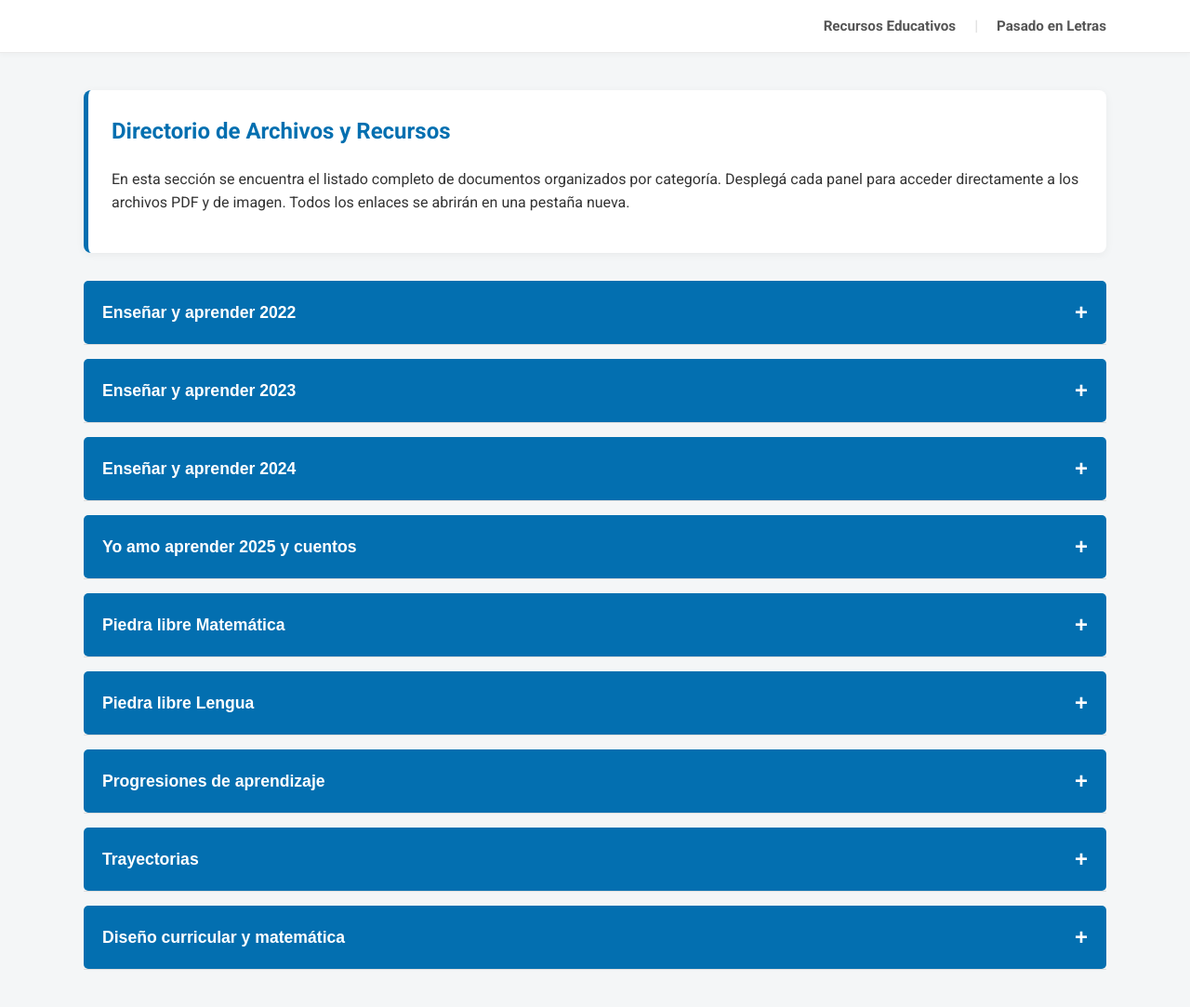
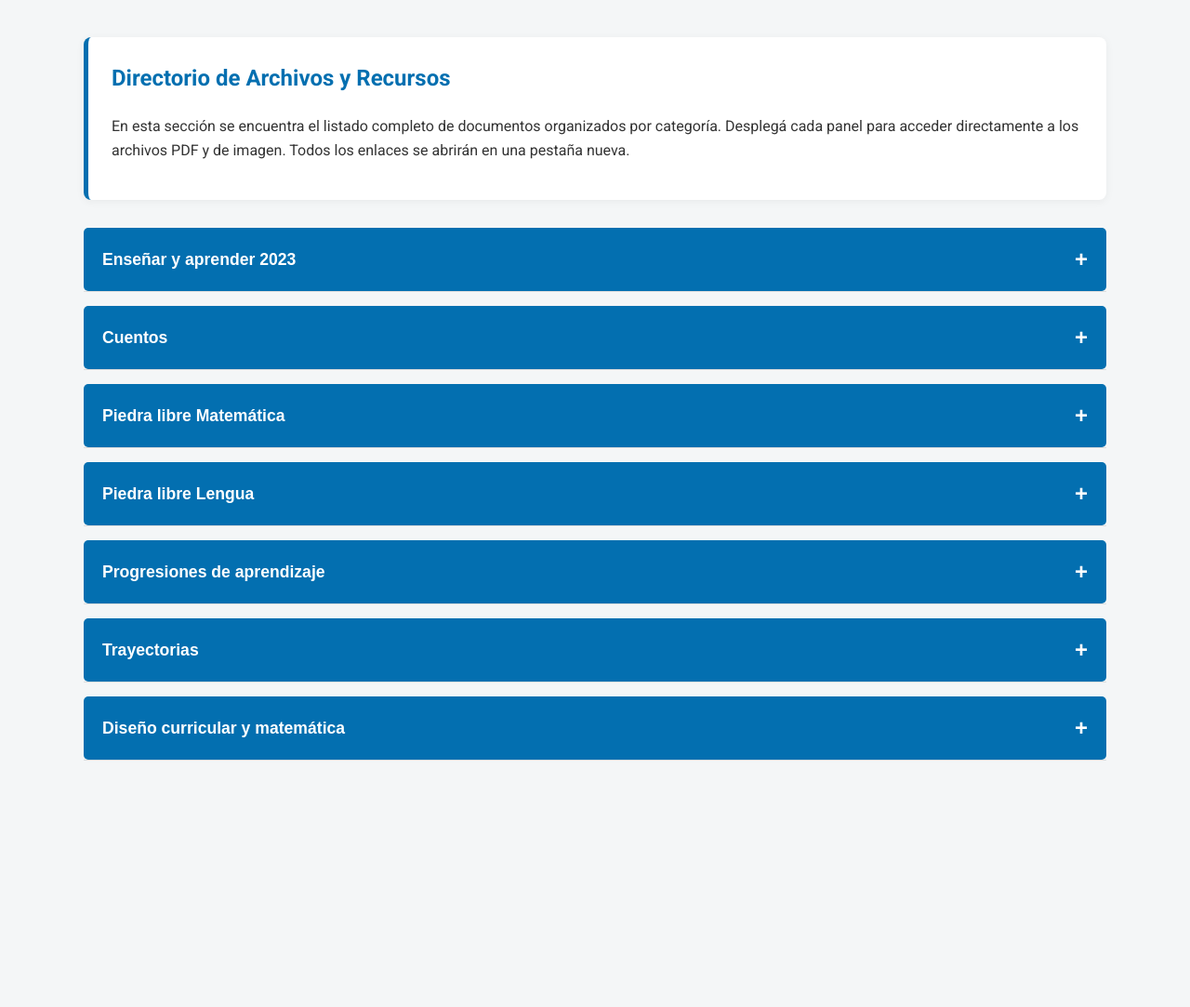
Before and after one commit to escolar1302/elventanauta, a plain HTML site: page index.html in a window 1280 px wide. Shown: the whole page at 93% size. After the commit the page ends 858 px from the top, so only its background shows below. Drawn offline with Linux system fonts and the light colour scheme.

Commit message:
Actualizo el index

```diff
--- a/index.html
+++ b/index.html
@@ -124,17 +124,6 @@
     </style>
 </head>
 <body id="inicio">
-<header style="background-color: white; border-bottom: 1px solid #eaeaea; padding: 15px 0; position: sticky; top: 0; z-index: 1000; box-shadow: 0 2px 5px rgba(0,0,0,0.03);">
-    <nav style="max-width: 1100px; margin: 0 auto; padding: 0 20px; display: flex; justify-content: flex-end; align-items: center; gap: 20px; font-family: 'Roboto', sans-serif;">
-        <a href="index.html" style="color: #555; text-decoration: none; font-size: 0.95rem; font-weight: 700; transition: color 0.3s ease;" onmouseover="this.style.color='#036fb0'" onmouseout="this.style.color='#555'">
-            Recursos Educativos
-        </a>
-        <span style="color: #ddd;">|</span>
-        <a href="pasado.html" style="color: #555; text-decoration: none; font-size: 0.95rem; font-weight: 700; transition: color 0.3s ease;" onmouseover="this.style.color='#036fb0'" onmouseout="this.style.color='#555'">
-            Pasado en Letras
-        </a>
-    </nav>
-</header>
 
 
     <div class="container">
@@ -142,31 +131,6 @@
         <div class="introduccion">
             <h2 style="margin-top:0; color:var(--color-principal)">Directorio de Archivos y Recursos</h2>
             <p>En esta sección se encuentra el listado completo de documentos organizados por categoría. Desplegá cada panel para acceder directamente a los archivos PDF y de imagen. Todos los enlaces se abrirán en una pestaña nueva.</p>
-        </div>
-
-        <button class="accordion">Enseñar y aprender 2022</button>
-        <div class="panel">
-            <h3 class="eje-nombre">Tomo 1</h3>
-            <div class="grid-enlaces">
-                <a href="jorge/ensenaryaprender/tomo1/1grado.pdf" target="_blank" class="btn-link">1grado.pdf</a>
-                <a href="jorge/ensenaryaprender/tomo1/2grado.pdf" target="_blank" class="btn-link">2grado.pdf</a>
-                <a href="jorge/ensenaryaprender/tomo1/3grado.pdf" target="_blank" class="btn-link">3grado.pdf</a>
-                <a href="jorge/ensenaryaprender/tomo1/4grado.pdf" target="_blank" class="btn-link">4grado.pdf</a>
-                <a href="jorge/ensenaryaprender/tomo1/5grado.pdf" target="_blank" class="btn-link">5grado.pdf</a>
-                <a href="jorge/ensenaryaprender/tomo1/6grado.pdf" target="_blank" class="btn-link">6grado.pdf</a>
-                <a href="jorge/ensenaryaprender/tomo1/7grado.pdf" target="_blank" class="btn-link">7grado.pdf</a>
-            </div>
-
-            <h3 class="eje-nombre">Tomo 2</h3>
-            <div class="grid-enlaces">
-                <a href="jorge/ensenaryaprender/tomo2/1grado.pdf" target="_blank" class="btn-link">1grado.pdf</a>
-                <a href="jorge/ensenaryaprender/tomo2/2grado.pdf" target="_blank" class="btn-link">2grado.pdf</a>
-                <a href="jorge/ensenaryaprender/tomo2/3grado.pdf" target="_blank" class="btn-link">3grado.pdf</a>
-                <a href="jorge/ensenaryaprender/tomo2/4grado.pdf" target="_blank" class="btn-link">4grado.pdf</a>
-                <a href="jorge/ensenaryaprender/tomo2/5grado.pdf" target="_blank" class="btn-link">5grado.pdf</a>
-                <a href="jorge/ensenaryaprender/tomo2/6grado.pdf" target="_blank" class="btn-link">6grado.pdf</a>
-                <a href="jorge/ensenaryaprender/tomo2/7grado.pdf" target="_blank" class="btn-link">7grado.pdf</a>
-            </div>
         </div>
 
         <button class="accordion">Enseñar y aprender 2023</button>
@@ -182,37 +146,13 @@
             </div>
         </div>
 
-        <button class="accordion">Enseñar y aprender 2024</button>
+        <button class="accordion">Cuentos</button>
         <div class="panel">
-            <div class="grid-enlaces" style="margin-top: 20px;">
-                <a href="jorge/ensenaryaprender/ensenaryaprender2024/EyA_2024_1G.pdf" target="_blank" class="btn-link">EyA_2024_1G.pdf</a>
-                <a href="jorge/ensenaryaprender/ensenaryaprender2024/EyA_2024_2G.pdf" target="_blank" class="btn-link">EyA_2024_2G.pdf</a>
-                <a href="jorge/ensenaryaprender/ensenaryaprender2024/EyA_2024_3G.pdf" target="_blank" class="btn-link">EyA_2024_3G.pdf</a>
-                <a href="jorge/ensenaryaprender/ensenaryaprender2024/EyA_2024_4G.pdf" target="_blank" class="btn-link">EyA_2024_4G.pdf</a>
-                <a href="jorge/ensenaryaprender/ensenaryaprender2024/EyA_2024_5G.pdf" target="_blank" class="btn-link">EyA_2024_5G.pdf</a>
-                <a href="jorge/ensenaryaprender/ensenaryaprender2024/EyA_2024_6G.pdf" target="_blank" class="btn-link">EyA_2024_6G.pdf</a>
-                <a href="jorge/ensenaryaprender/ensenaryaprender2024/EyA_2024_7G.pdf" target="_blank" class="btn-link">EyA_2024_7G.pdf</a>
-            </div>
-        </div>
-
-        <button class="accordion">Yo amo aprender 2025 y cuentos</button>
-        <div class="panel">
-            <h3 class="eje-nombre">Recursos Principales</h3>
+            <h3 class="eje-nombre">Cuentos (PDFs)</h3>
             <div class="grid-enlaces">
                 <a href="jorge/yaa/cuentos-en-la-selva.pdf" target="_blank" class="btn-link">cuentos-en-la-selva.pdf</a>
                 <a href="jorge/yaa/dos-cuentos-con-3-deseos.pdf" target="_blank" class="btn-link">dos-cuentos-con-3-deseos.pdf</a>
                 <a href="jorge/yaa/relatos-de-viajes-extraordinarios.pdf" target="_blank" class="btn-link">relatos-de-viajes-extraordinarios.pdf</a>
-                <a href="jorge/yaa/yaa1.pdf" target="_blank" class="btn-link">yaa1.pdf</a>
-                <a href="jorge/yaa/yaa2.pdf" target="_blank" class="btn-link">yaa2.pdf</a>
-                <a href="jorge/yaa/yaa3.pdf" target="_blank" class="btn-link">yaa3.pdf</a>
-                <a href="jorge/yaa/yaa4.pdf" target="_blank" class="btn-link">yaa4.pdf</a>
-                <a href="jorge/yaa/yaa5.pdf" target="_blank" class="btn-link">yaa5.pdf</a>
-                <a href="jorge/yaa/yaa6.pdf" target="_blank" class="btn-link">yaa6.pdf</a>
-                <a href="jorge/yaa/yaa7.pdf" target="_blank" class="btn-link">yaa7.pdf</a>
-            </div>
-
-            <h3 class="eje-nombre">Cuentos (PDFs)</h3>
-            <div class="grid-enlaces">
                 <a href="jorge/yaa/cuentos/cuentos-con-transformaciones.pdf" target="_blank" class="btn-link">cuentos-con-transformaciones.pdf</a>
                 <a href="jorge/yaa/cuentos/cuentos-en-la-selva.pdf" target="_blank" class="btn-link">cuentos-en-la-selva.pdf</a>
                 <a href="jorge/yaa/cuentos/cuentosconlobos.pdf" target="_blank" class="btn-link">cuentosconlobos.pdf</a>
@@ -283,6 +223,7 @@
                 <a href="jorge/trayectorias/trayectorias-1-fichas-2018-para-web.pdf" target="_blank" class="btn-link">trayectorias-1-fichas-2018-para-web.pdf</a>
                 <a href="jorge/trayectorias/trayectorias-2-fichas-2018-para-web.pdf" target="_blank" class="btn-link">trayectorias-2-fichas-2018-para-web.pdf</a>
                 <a href="jorge/trayectorias/trayectorias-3-fichas-2019-para-web.pdf" target="_blank" class="btn-link">trayectorias-3-fichas-2019-para-web.pdf</a>
+                <a href="jorge/organizacionportemas/" target="_blank" class="btn-link">Organización por temas</a>
             </div>
         </div>
 
```
